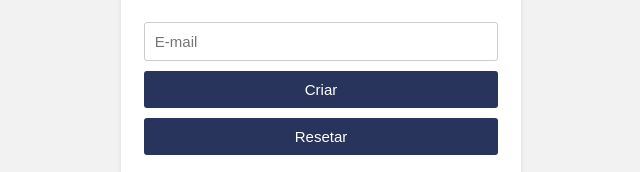
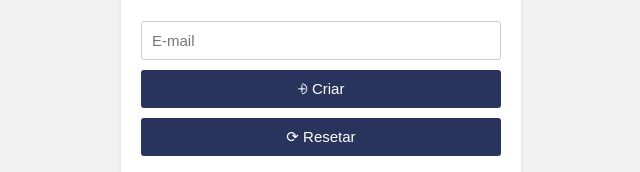
Before and after one commit to wesley-azevedo/admin-jefferson, a plain HTML site: page index.html in a window 1280 px wide. Shown: the part 361-533 px from the top of the page, 319-959 px from the left. Drawn offline with Linux system fonts and the light colour scheme.

Commit message:
Update index.html

```diff
--- a/index.html
+++ b/index.html
@@ -12,8 +12,8 @@
     <h1>Admin</h1>
     <form action="/resetar" method="post">
       <input type="email" name="email" placeholder="E-mail" required>
-      <button type="submit" name="criar">Criar</button>
-      <button type="submit" name="resetar">Resetar</button>
+      <button type="submit" name="criar">&#10798; Criar</button>
+      <button type="submit" name="resetar">&#10227; Resetar</button>
     </form>
     <div class="result-box">
       <p class="email">E-mail: fulano@mobwire.com</p>
```
